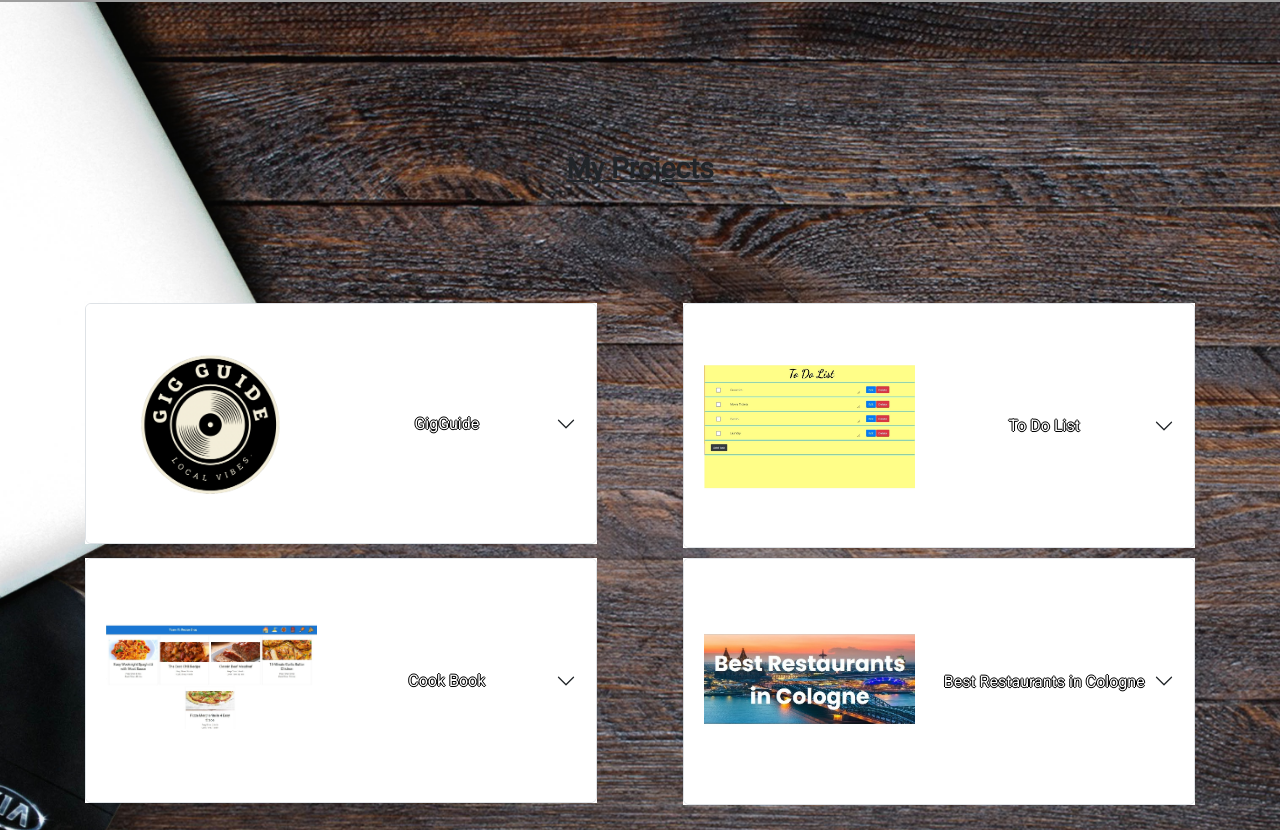
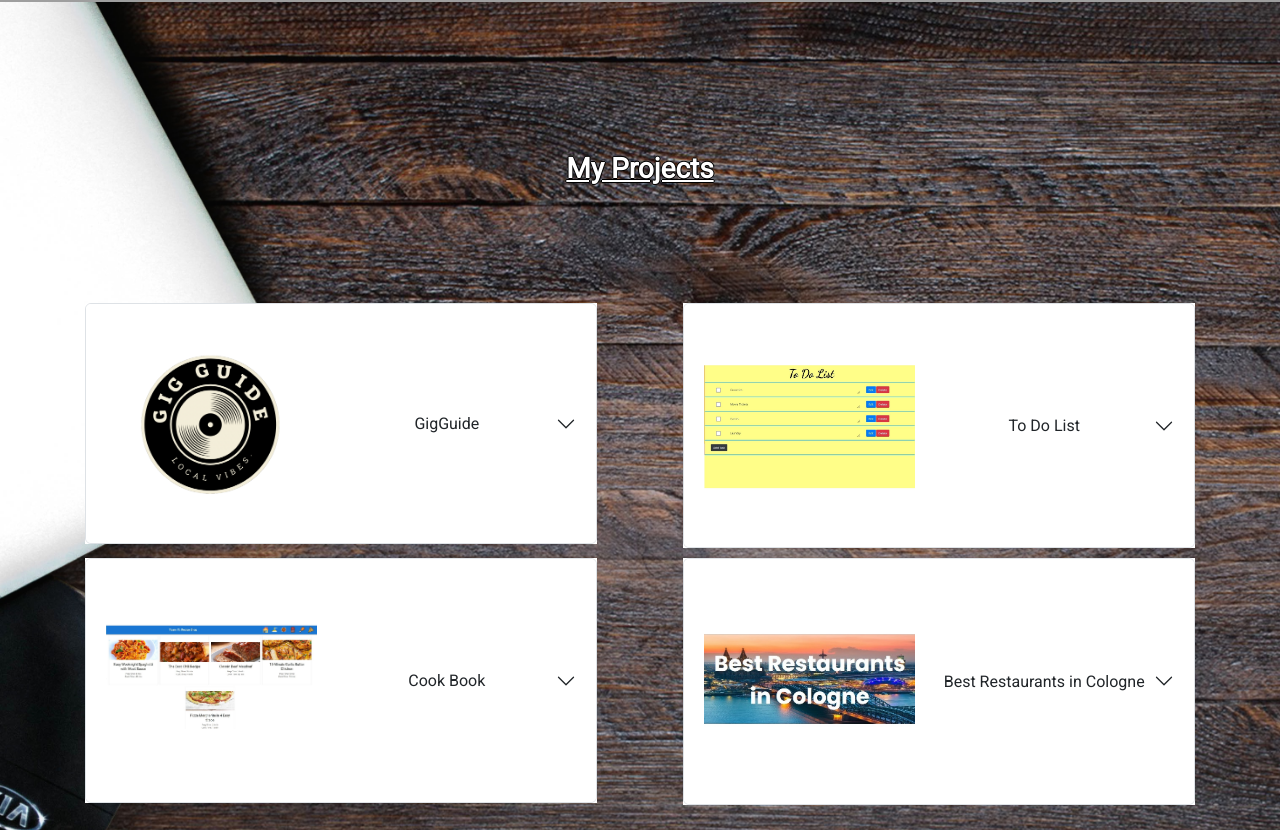
Before and after one commit to ebro1230/Portfolio, a React (Create React App) app: page / in a window 1280 px wide. Shown: the part 2030-2860 px from the top of the page. Built offline with nearby package versions, Linux system fonts and the light colour scheme; grey boxes are pictures that could not be loaded.

Commit message:
fixing font in projects section

```diff
--- a/src/App.css
+++ b/src/App.css
@@ -140,6 +140,8 @@
   text-decoration: underline;
   font-weight: bold;
   font-family: 'Roboto', sans-serif;
+  color:white;
+  text-shadow: 1px 0 0 #000, 0 -1px 0 #000, 0 1px 0 #000, -1px 0 0 #000;
 }
 .contacttitle{
   justify-content: center;
@@ -224,8 +226,7 @@ figure{
   display:flex;
   justify-content: center;
   align-items: center;
-  color:white;
-  text-shadow: 1px 0 0 #000, 0 -1px 0 #000, 0 1px 0 #000, -1px 0 0 #000;
+
 }
 .project-header{
   width:100%;
```
